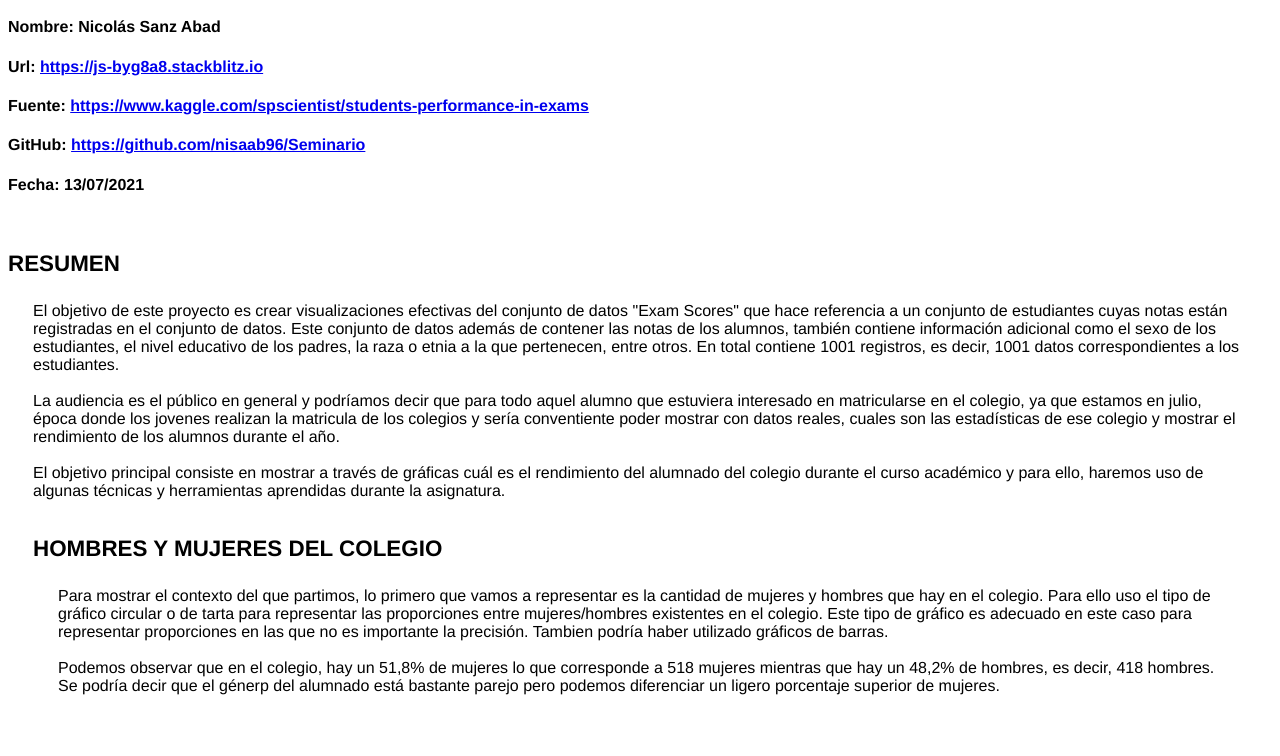
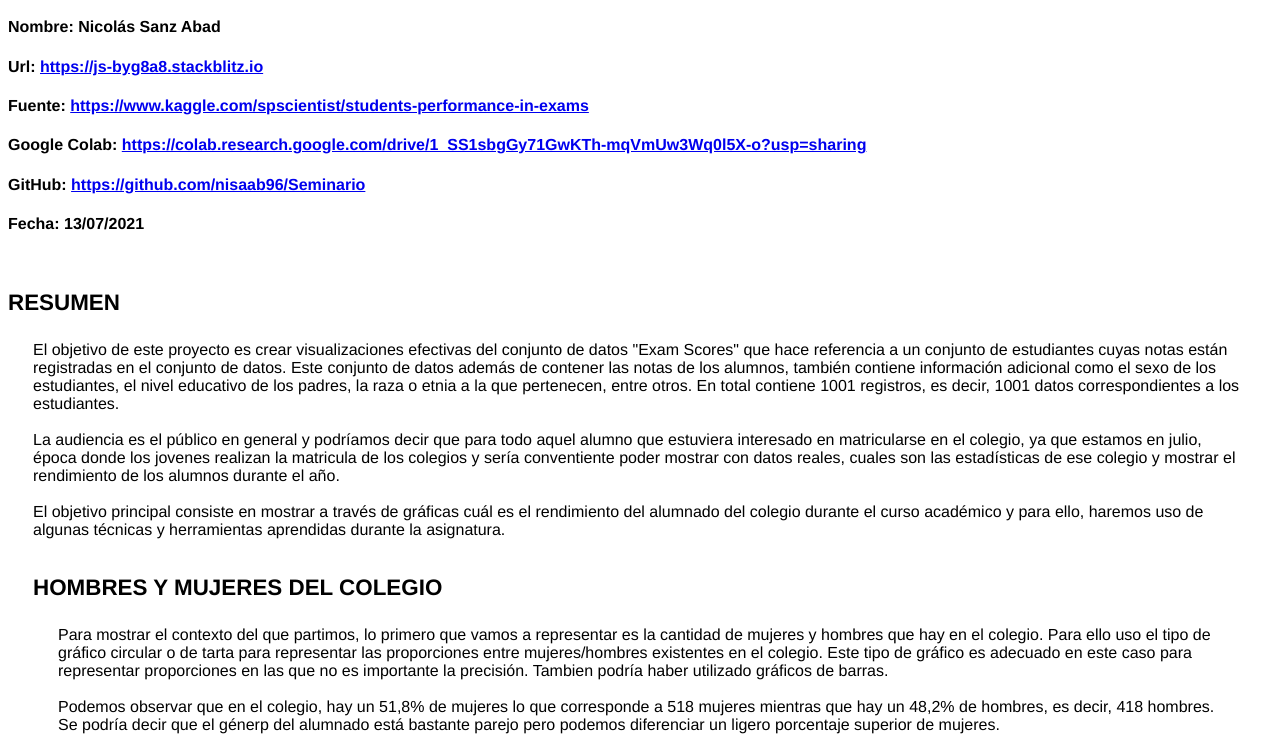
Before and after one commit to nisaab96/07MBIGSeminario, a website: page index.html in a window 1280 px wide. Shown: the part 121-877 px from the top of the page. Drawn offline with nearby package versions, Linux system fonts and the light colour scheme; grey boxes are pictures that could not be loaded.

Commit message:
1 file modified

```diff
--- a/index.html
+++ b/index.html
@@ -54,6 +54,8 @@
 <h4 class="main-url">Url: <a href="https://js-byg8a8.stackblitz.io">https://js-byg8a8.stackblitz.io</a></h3>
 
 <h4 class="main-fuente">Fuente: <a href="https://www.kaggle.com/spscientist/students-performance-in-exams">https://www.kaggle.com/spscientist/students-performance-in-exams</a></h3>
+
+<h4 class="main-fuente">Google Colab: <a href="https://colab.research.google.com/drive/1_SS1sbgGy71GwKTh-mqVmUw3Wq0l5X-o?usp=sharing">https://colab.research.google.com/drive/1_SS1sbgGy71GwKTh-mqVmUw3Wq0l5X-o?usp=sharing</a></h3>
 
 <h4 class="main-url">GitHub: <a href="https://github.com/nisaab96/Seminario">https://github.com/nisaab96/Seminario</a></h3>
 
```
